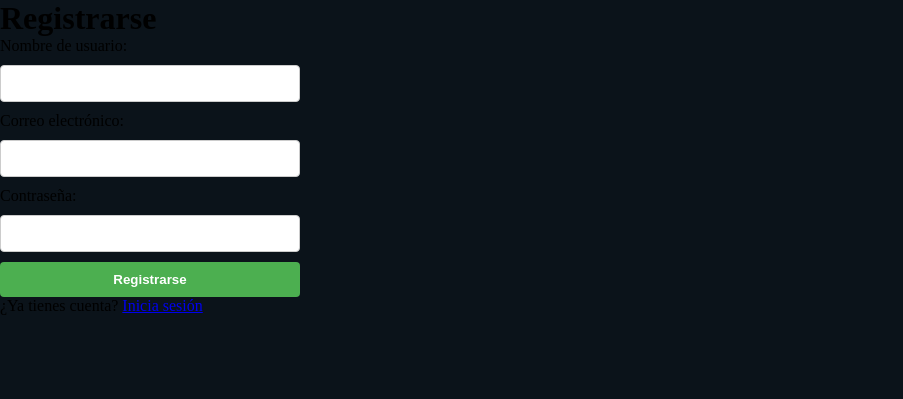
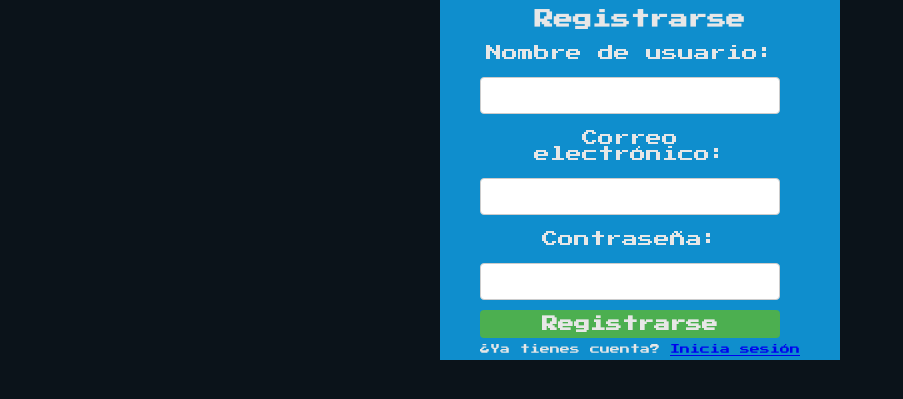
Before and after one commit to FaMaAvPa/alele, a PHP site: page /pages/registro.html in a window 1280 px wide. Shown: the top 399 px of the page, without its empty margins (0-903 px from the left). Run offline with PHP 8.4, Linux system fonts and the light colour scheme.

Commit message:
Ultimo alele
polno

```diff
--- a/index.html
+++ b/index.html
@@ -9,7 +9,7 @@
 <body>
     <header class="header">
         <div class="header_aberration">
-            <img src="./img/Logo.png" alt="Logo">
+            <a href="/index.html"><img src="./img/Logo.png" alt="Logo"></a>
             <nav class="header_navegador">
                 <h4 class="navegador_titulo">Navegador</h4>
                 <ul class="navegador_lista">
@@ -17,7 +17,7 @@
                     <a href="#personajes"><li>Personajes</li></a>
                     <a href="#primarias"><li>Primarias</li></a>
                     <a href="#secundarias"><li>Secundarias</li></a>
-                    <a href=""><li>Login</li></a>
+                    <a href="/pages/login.html"><li>Login</li></a>
                 </ul>
             </nav>
         </div>
--- a/pages/registro.html
+++ b/pages/registro.html
@@ -8,20 +8,24 @@
 </head>
 <body>
     <main>
-        <h1>Registrarse</h1>
-        <form action="../register.php" method="POST">
-            <label for="username">Nombre de usuario:</label>
-            <input type="text" id="username" name="username" required>
+        <div class="aberracion_login">
+            <div class="aberracion_login_2">
+                <h1 class="titulo_form">Registrarse</h1>
+                <form action="../register.php" method="POST">
+                    <label class="texto_form" for="username">Nombre de usuario:</label>
+                    <input type="text" id="username" name="username" required>
 
-            <label for="email">Correo electrónico:</label>
-            <input type="email" id="email" name="email" required>
+                    <label class="texto_form" for="email">Correo electrónico:</label>
+                    <input type="email" id="email" name="email" required>
 
-            <label for="password">Contraseña:</label>
-            <input type="password" id="password" name="password" required>
+                    <label class="texto_form" for="password">Contraseña:</label>
+                    <input type="password" id="password" name="password" required>
 
-            <button type="submit">Registrarse</button>
-        </form>
-        <p>¿Ya tienes cuenta? <a href="login.html">Inicia sesión</a></p>
+                    <button class="texto_form" type="submit">Registrarse</button>
+                </form>
+                <p class="detalles_form">¿Ya tienes cuenta? <a href="login.html">Inicia sesión</a></p>
+            </div>
+        </div>
     </main>
 </body>
 </html>
--- a/styles.css
+++ b/styles.css
@@ -36,6 +36,17 @@ body{
     background-color:var(--ColorPrimario_3) ;
 }
 
+.aberracion_login{
+    margin: auto;
+    display: flex;
+    align-content: center;
+    width: 400px;
+    background-color:var(--ColorPrimario_3)
+}
+.aberracion_login_2{
+    margin: auto;
+}
+
 /* Titulos */
 .titulo{
     text-align: center;
@@ -57,6 +68,30 @@ body{
     font-size: larger;
     font-family: "Press Start 2P", system-ui;
     padding: 15px 0px;
+}
+
+.titulo_form{
+    text-align:center;
+    color: var(--ColorTexto_1);
+    font-size:larger;
+    font-family: "Press Start 2P", system-ui;
+    padding: 10px 0px;
+}
+
+.texto_form{
+    text-align:center;
+    color: var(--ColorTexto_1);
+    font-size:medium;
+    font-family: "Press Start 2P", system-ui;
+    padding: 6px 0px;
+}
+
+.detalles_form{
+    text-align:center;
+    color: var(--ColorTexto_1);
+    font-size:x-small;
+    font-family: "Press Start 2P", system-ui;
+    padding: 6px 0px;
 }
 /*Header y Navegador*/
 .navegador_titulo{
```
Also changed, not shown: pages/login.html (+13 -9 lines), pages/nosotros.html (+16 -13 lines).
